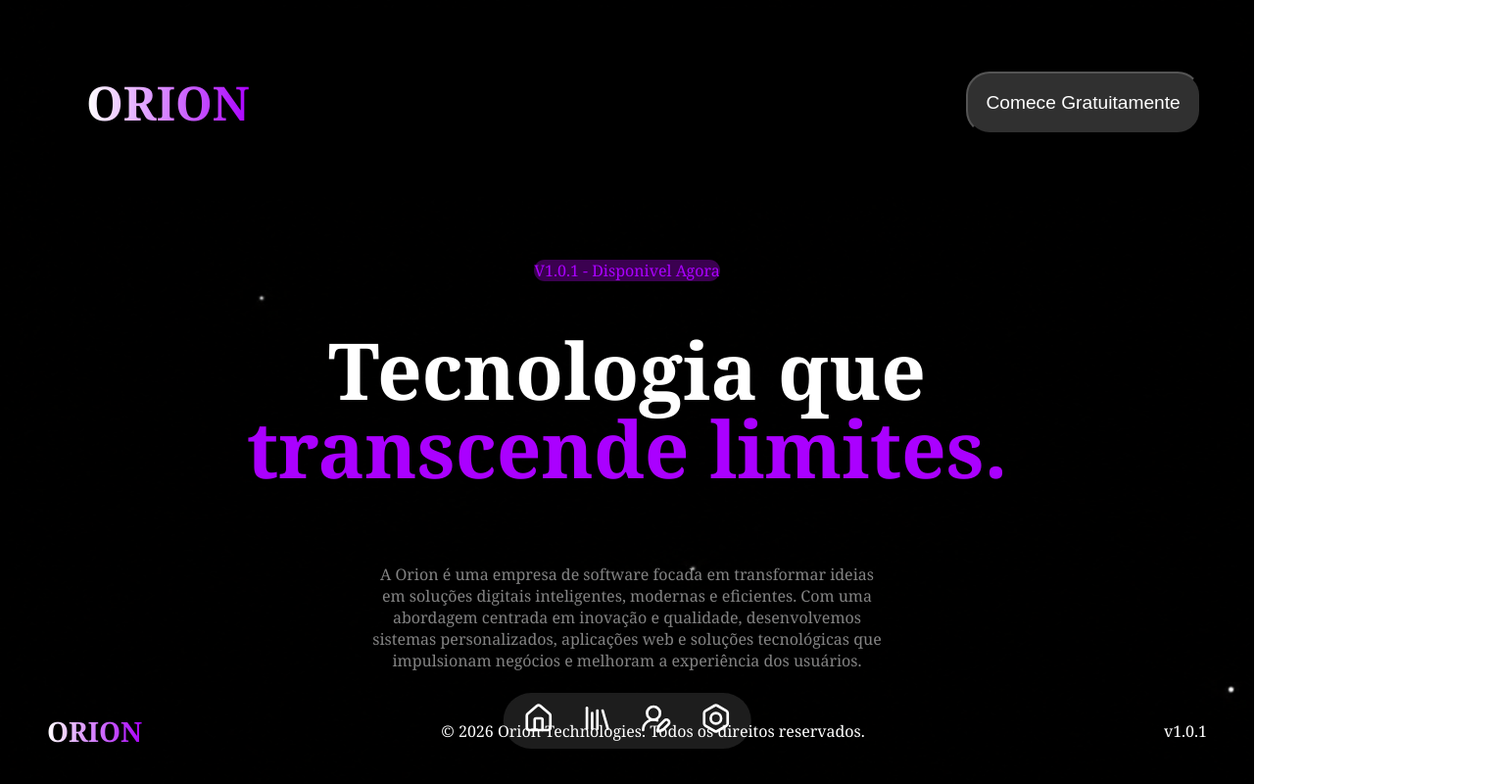
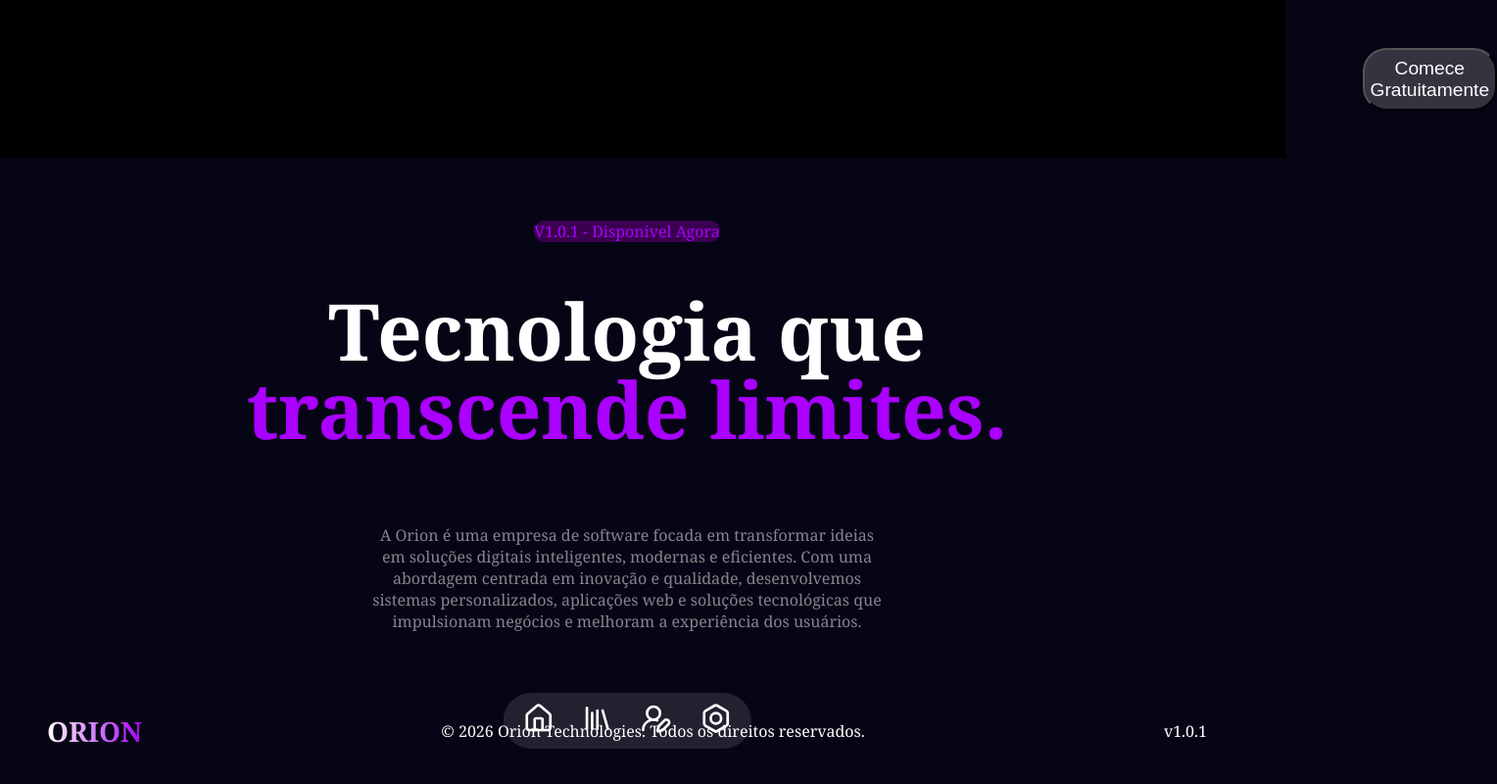
Before and after one commit to joaocarlosgdln-arch/orion, a plain HTML site: page index.html in a window 1280 px wide. Shown: the whole page at 98% size, 1528 px wide, since content can reach past the window. Drawn offline with Linux system fonts and the light colour scheme.

Commit message:
new background and header

```diff
--- a/style.css
+++ b/style.css
@@ -1,17 +1,22 @@
 body {
-    background-image: url(/images/banner.png);
+
     font-family: Cambria, Cochin, Georgia, Times, 'Times New Roman', serif;
+    margin: 0;
+    padding: 0;
+    height: 100%;
+    overflow: hidden;
+    background-color: #050515;
+
 }
 
 .header {
     display: flex;
-    width: 90%;
+    width: 100%;
     align-items: center;
-    justify-content: space-between;
-    padding: 2rem;
-    margin-right: 3rem;
-    margin-left: 3rem;
+    justify-content: center;
     background-color: #000000;
+    padding: 1rem;
+    gap: 90rem;
 }
 
 .header h1 {
@@ -142,7 +147,7 @@ main h2 {
 
 main p {
     color: #ffffff83;
-     max-width: 520px;
-  text-align: center;
+    max-width: 520px;
+    text-align: center;
 
 }
```
